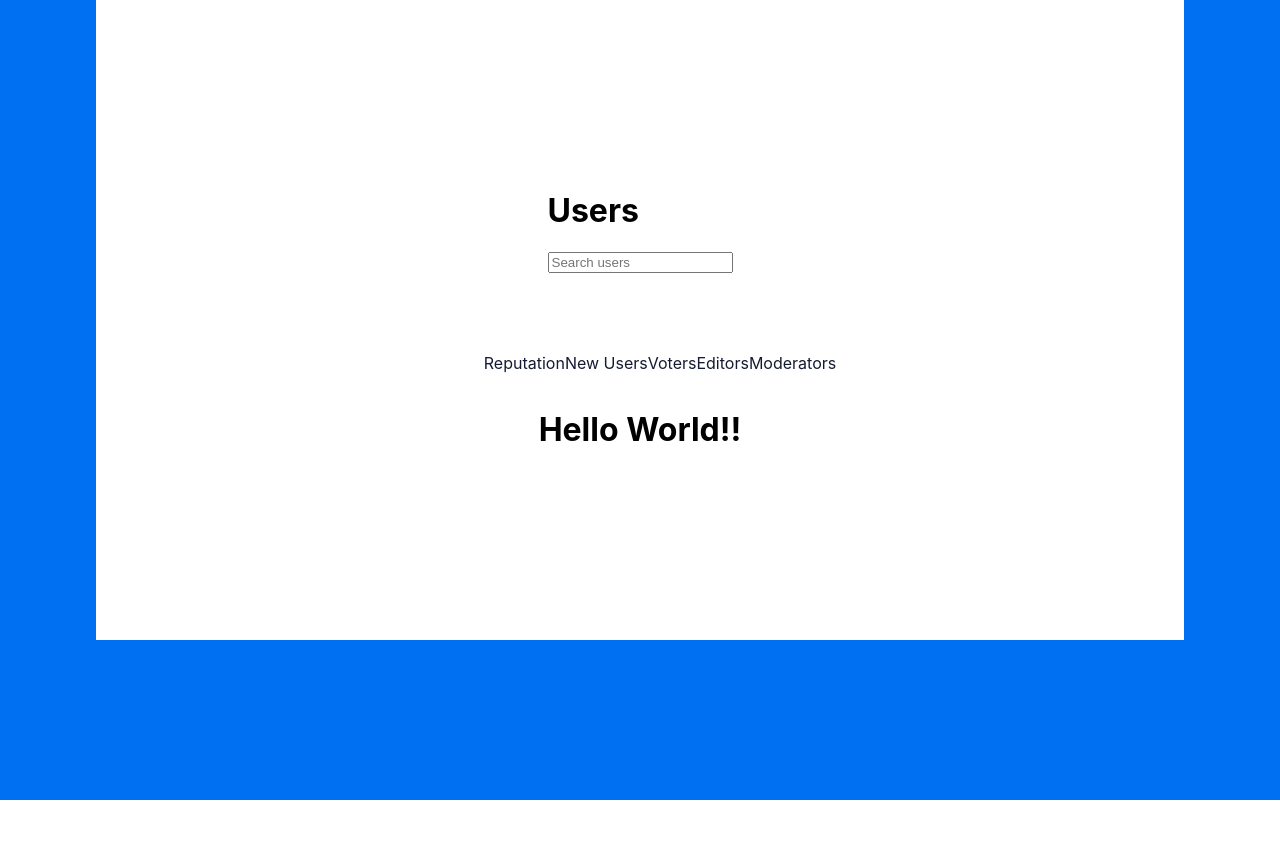
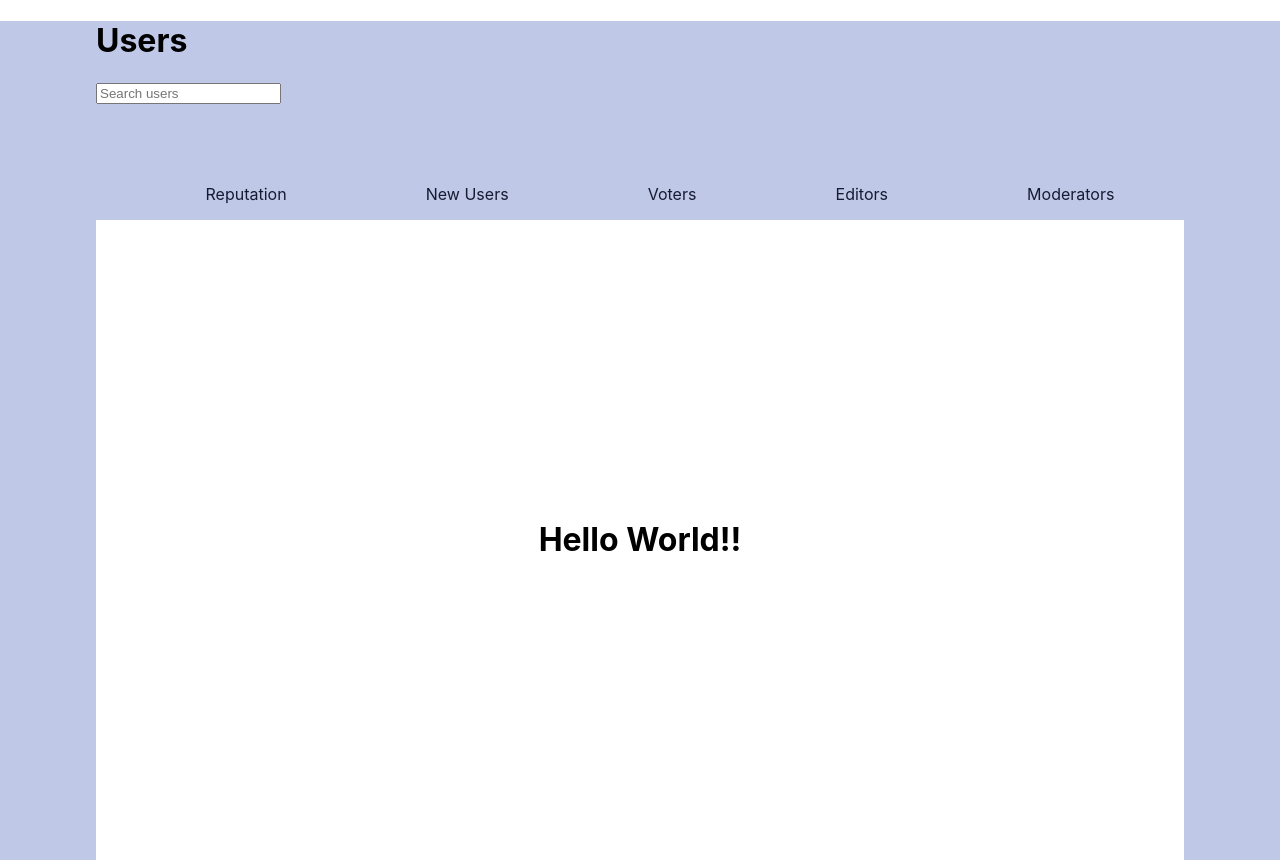
Before and after one commit to DomingosManuelFranco/users-list, a Next.js app: page / in a window 1280 px wide. Before the commit the page ends 800 px from the top, so only its background shows below. Built offline with nearby package versions, Linux system fonts and the light colour scheme.

Commit message:
arcolinux last commit

```diff
--- a/pages/index.js
+++ b/pages/index.js
@@ -12,10 +12,9 @@ export default function Home() {
         <meta name='description' content='Generated by create next app' />
         <link rel='icon' href='/favicon.ico' />
       </Head>
-
+      <Search />
+      <Navbar />
       <main className={styles.main}>
-        <Search />
-        <Navbar />
         <h1>Hello World!!</h1>
       </main>
     </div>
--- a/styles/Home.module.css
+++ b/styles/Home.module.css
@@ -1,7 +1,7 @@
 .container {
   min-height: 100vh;
   padding: 0 6rem;
-  background-color: #0070f3;
+  background-color: #BFC8E6;
 }
 
 .main {
```
